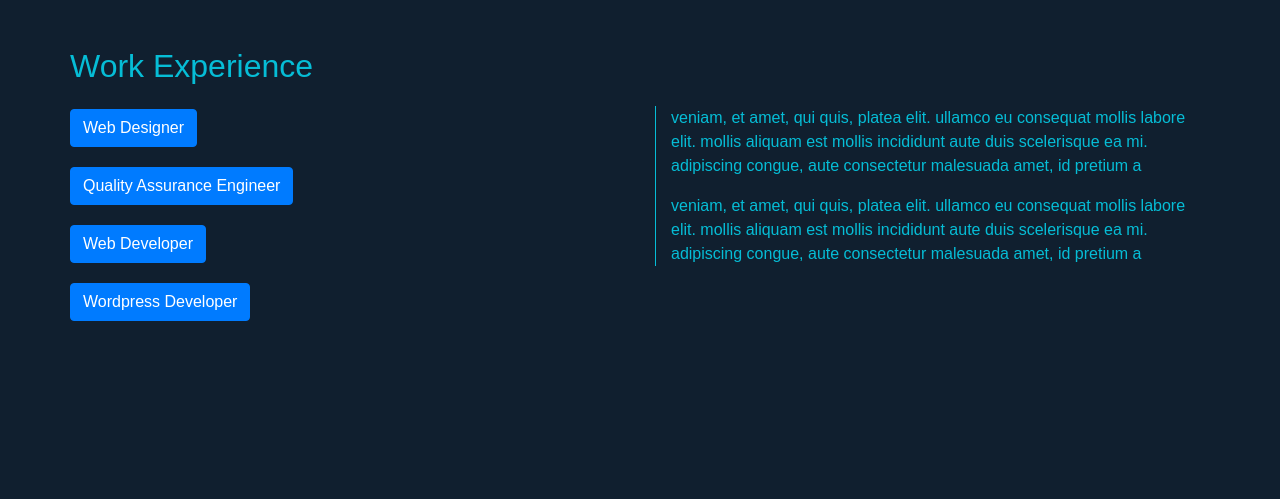
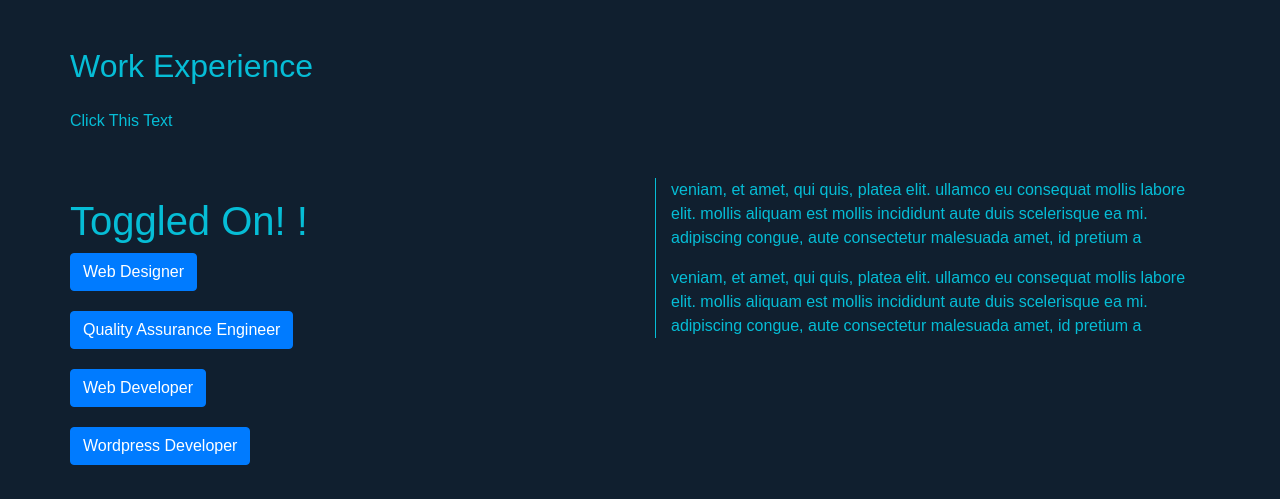
Before and after one commit to Bisrad/sanity-gatsby-portfolio, a Gatsby site: page / in a window 1280 px wide. Shown: the part 1106-1605 px from the top of the page. Built offline with nearby package versions, Linux system fonts and the light colour scheme; Gatsby itself is replaced by a stand-in of ours; a web font is replaced by a local one.

Commit message:
Create work Toggle Component

```diff
--- /dev/null
+++ b/src/components/Off.js
@@ -0,0 +1,3 @@
+import React from 'react';
+
+export default ({ name }) => <h1>Toggled OFF! {name}!</h1>;
--- /dev/null
+++ b/src/components/On.js
@@ -0,0 +1,3 @@
+import React from 'react';
+
+export default ({ name }) => <h1>Toggled On! {name}!</h1>;
--- /dev/null
+++ b/src/components/Toggle.js
@@ -0,0 +1,40 @@
+import React, { Component } from 'react';
+import On from './On';
+import Off from './Off';
+
+
+class Toggle extends Component {
+    constructor() {
+      super();
+      this.state = {
+        name: 'React',
+        showOn : true,
+      };
+    }
+
+    render() {
+      return (
+        <div>
+          <p onClick={() => this.toggle()}>
+            Click This Text
+          </p>
+          <br />
+          <br />
+          <div style={{display : this.state.showOn ? 'inherit' : 'none'}}>
+            <On/>
+          </div>
+          <div style={{display : this.state.showOn ? 'none' : 'inherit'}}>
+            <Off/>
+          </div>
+        </div>
+      );
+    }
+
+    toggle() {
+          this.setState((prevState, props) => {
+              return {showOn : !prevState.showOn };
+          });
+    }
+  }
+
+export default Toggle
--- a/src/components/work.js
+++ b/src/components/work.js
@@ -1,6 +1,7 @@
 import React from "react";
 import { Container, Row, Col, Button } from "react-bootstrap";
 import styled from 'styled-components';
+import Toggle from './Toggle'
 
 const LeftStyle = styled.div`
     border-left: 1px;
@@ -25,6 +26,7 @@ class Work extends React.Component {
                 <Row>
                     <Col>
                     <h2 style={{ marginBottom:'1.5rem'  }}>Work Experience</h2>
+                    <Toggle />
                     <Row style={{ margin: 'auto' }}>
                     <ul style={{ margin: 0, padding: 0 }}>
                         <li style={{ paddingBottom: 20 }}>
```
